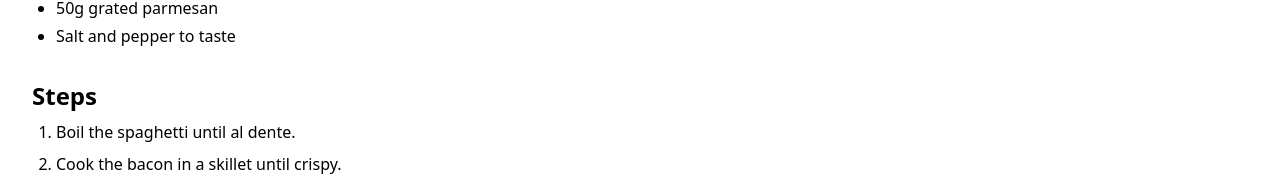
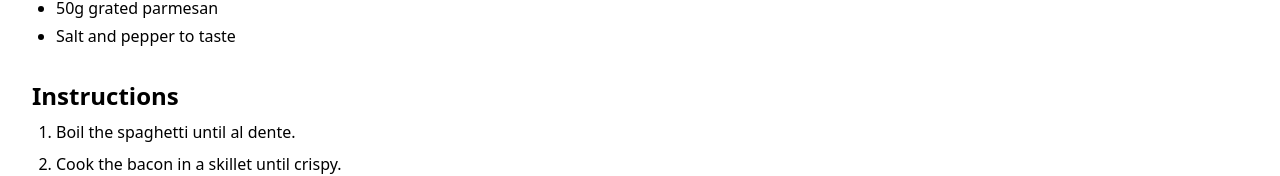
Before and after one commit to JAbaasa1234/alx-fe-reactjs, a React (Vite) app in the folder recipe-sharing-platform/: page /recipe/1 in a window 1280 px wide. Shown: the part 1500-1676 px from the top of the page. Built offline with nearby package versions, Linux system fonts and the light colour scheme.

Commit message:
Building the Recipe Detail Page

```diff
--- a/recipe-sharing-platform/src/components/RecipeDetail.jsx
+++ b/recipe-sharing-platform/src/components/RecipeDetail.jsx
@@ -34,11 +34,11 @@ const RecipeDetail = () => {
             </div>
 
             <div>
-                <h2 className='text-2xl font-semibold mb-2'>Steps</h2>
+                <h2 className='text-2xl font-semibold mb-2'>Instructions</h2>
                 <ol className='list-decimal pl-6'>
-                    {recipe.steps.map((step, index) => (
+                    {recipe.instructions.map((instruction, index) => (
                         <li key={index} className='mb-2'>
-                            {step}
+                            {instruction}
                         </li>
                     ))}
                 </ol>
--- a/recipe-sharing-platform/src/data.json
+++ b/recipe-sharing-platform/src/data.json
@@ -11,7 +11,7 @@
             "50g grated parmesan",
             "Salt and pepper to taste"
         ],
-        "steps": [
+        "instructions": [
             "Boil the spaghetti until al dente.",
             "Cook the bacon in a skillet until crispy.",
             "Whisk eggs and parmesan in a bowl.",
@@ -31,7 +31,7 @@
             "1 cup tomato puree",
             "1/2 cup cream"
         ],
-        "steps": [
+        "instructions": [
             "Marinate the chicken with yogurt and tikka masala spice blend.",
             "Grill the chicken until fully cooked.",
             "Prepare the tomato-based gravy in a pan.",
@@ -52,7 +52,7 @@
             "Salt and black pepper to taste",
             "Optional: Grilled chicken or shrimp (for a protein boost)"
         ],
-        "steps": [
+        "instructions": [
             "Wash and dry the romaine lettuce, then chop it into bite-sized pieces.",
             "In a large salad bowl, toss the lettuce with Caesar dressing until evenly coated.",
             "Add grated parmesan cheese and croutons to the bowl.",
```
